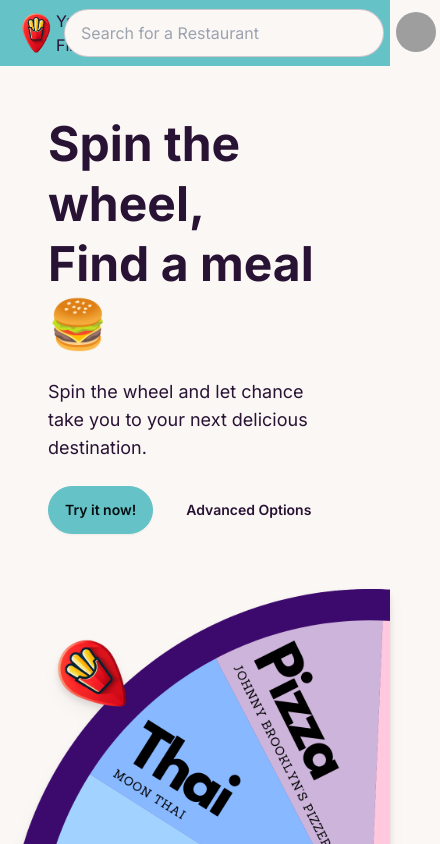
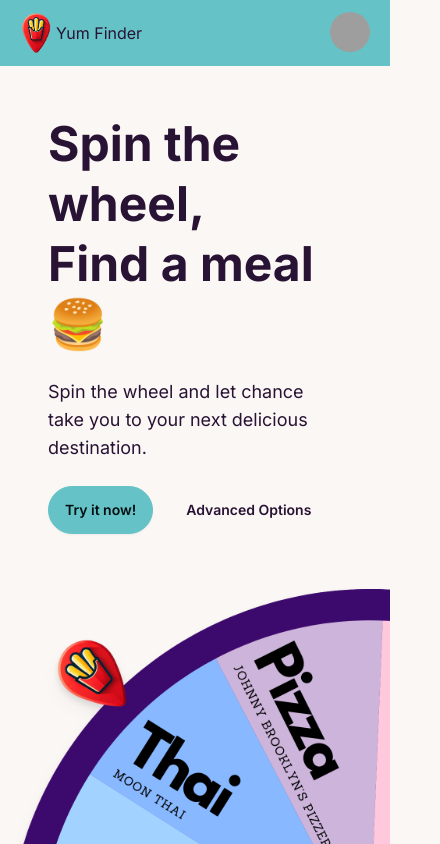
Before and after one commit to helloWerld/restaurant, a Next.js app: page / in a window 390 px wide. Shown: the top 844 px of the page, 440 px wide, since content can reach past the window. Built offline with nearby package versions, Linux system fonts and the light colour scheme; grey boxes are pictures that could not be loaded.

Commit message:
fixed search bar responsiveness

```diff
--- a/src/components/Navbar.jsx
+++ b/src/components/Navbar.jsx
@@ -9,7 +9,7 @@ const Navbar = () => {
 				<img src={logo.src} className="w-10 h-10" /> Yum Finder
 			</div>
 			<div className="flex-none gap-2">
-				<div className="form-control">
+				<div className="hidden md:form-control">
 					<input
 						type="text"
 						placeholder="Search for a Restaurant"
@@ -33,6 +33,13 @@ const Navbar = () => {
 						tabIndex={0}
 						className="menu menu-sm dropdown-content bg-base-100 rounded-box z-[1] mt-3 w-52 p-2 shadow"
 					>
+						<div className="form-control md:hidden mb-4">
+							<input
+								type="text"
+								placeholder="Search"
+								className="input input-bordered w-48"
+							/>
+						</div>
 						<li>
 							<Link href="/dashboard" className="justify-between">
 								Profile
```
